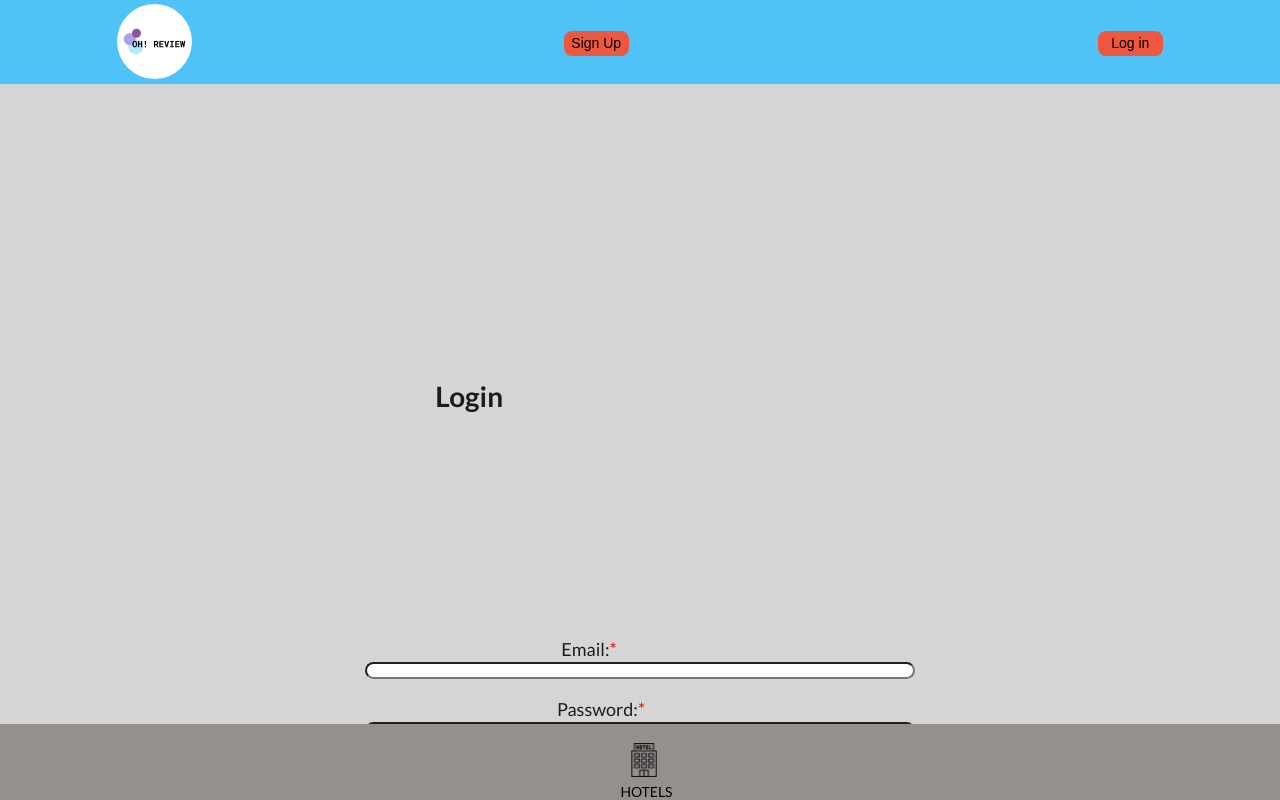
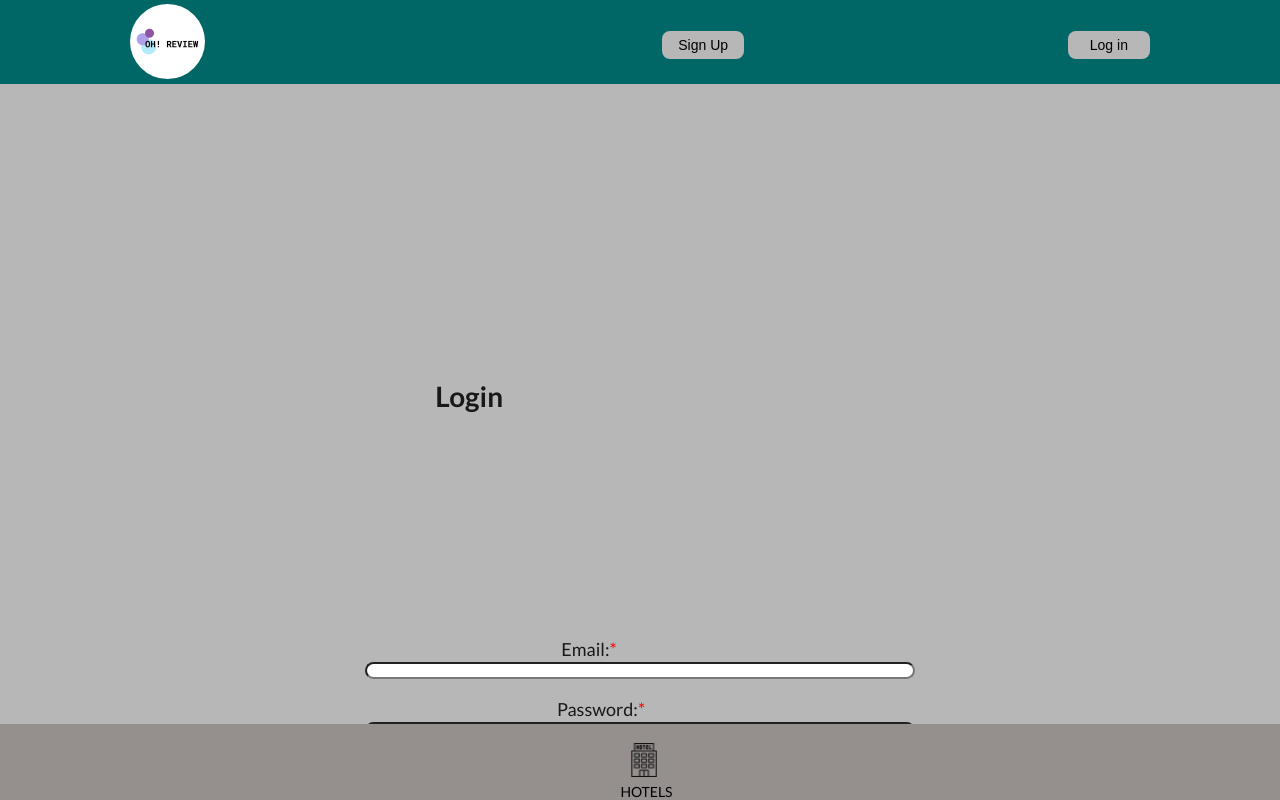
Before and after one commit to sergillorente/m3-project-client, a React (Create React App) app: page /login in a window 1280 px wide. Shown: the top 800 px of the page. Built offline with nearby package versions, Linux system fonts and the light colour scheme; no server answers.

Commit message:
Changing colors and making them more visible attractive

```diff
--- a/src/App.css
+++ /dev/null
@@ -1,5 +0,0 @@
-html, body {
-  margin: 0;
-  padding: 0;
-  background-color: rgb(213, 213, 213);
-}
--- a/src/App.js
+++ b/src/App.js
@@ -1,5 +1,5 @@
 import React, { Component } from 'react';
-import './App.css';
+import './App.scss';
 import { Switch } from 'react-router-dom';
 
 // Import pages
--- /dev/null
+++ b/src/App.scss
@@ -0,0 +1,7 @@
+@import '../src/pages/Presentation/Presentation.scss';
+
+html, body {
+  margin: 0;
+  padding: 0;
+  background-color: $light-gray;
+}
--- a/src/components/HotelCard/HotelCard.scss
+++ b/src/components/HotelCard/HotelCard.scss
@@ -1,3 +1,5 @@
+@import '../../pages/Presentation/Presentation.scss';
+
 .hotel-card {
     display: flex;
     flex-direction: column;
@@ -10,7 +12,7 @@
     width: 48%;
     margin-left: 27%;
     margin-top: 6%;
-    background-color: rgb(241, 221, 181);
+    background-color: $light-green;
 }
 
 #picture {
@@ -19,7 +21,7 @@
     height: auto;
     margin-top: 53px;
     border-radius: 13px;
-    border: dashed white;
+    border: 2px solid;
 }
 
 #title {
@@ -47,15 +49,13 @@
     height: 38px;
     border: none;
     color: black;
-    background-color: #8bc34a;
+    background-color: $cream;
     border-radius: 11px;
     font-size: 15px;
     outline: none;
+    border: 2px solid;
 
     &:hover {
-        width: 49%;
-        height: 38px;
-        background-color: #5a9216;
         color: white;
         cursor: pointer;
     }
--- a/src/components/NavBar/NavBar.scss
+++ b/src/components/NavBar/NavBar.scss
@@ -1,5 +1,7 @@
+@import '../../pages/Presentation/Presentation.scss';
+
 .navbar {
-    background-color: #4fc3f7;
+    background-color: $dark-green;
     display: flex;
     justify-content: space-around;
 }
@@ -14,24 +16,24 @@
 
 .navbar-button {
     margin-top: 31px;
-    width: 65px;
-    height: 25px;
+    width: 82px;
+    height: 28px;
     border: none;
     color: black;
-    background-color: rgb(238, 88, 65);
+    background-color: $light-gray;
     border-radius: 8px;
     font-size: 14px;
     outline: none;
     cursor: pointer;
 
     &:hover {
-        background-color: rgb(250, 68, 40);
+        background-color: $dark-gray;
         color: white;
     }
 }
 
 #signup {
-    margin-left: 137px;
+    margin-left: 240%;
 }
 
 .username-name {
--- a/src/pages/Presentation/Presentation.scss
+++ b/src/pages/Presentation/Presentation.scss
@@ -30,7 +30,7 @@ $light-gray:#b7b7b7;
         margin-top: 19%;
         padding: 14px 23px;
         z-index: 1;
-        background: rgb(122, 131, 119);
+        background: $dark-gray;
 
         &::before {
             content: '';
@@ -39,7 +39,7 @@ $light-gray:#b7b7b7;
             right: 0;
             bottom: 0;
             left: 0;
-            background: rgb(100, 163, 70);
+            background: $dark-green;
             z-index: -1;
             border-radius: 6%;
 
```
